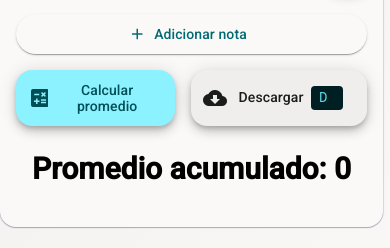
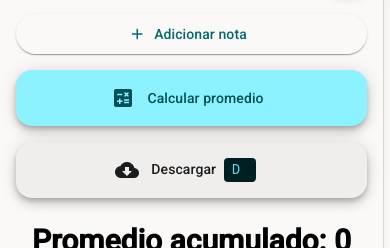
Before and after one commit to MrNizzy/promediar-angular, an Angular app: page / in a window 390 px wide. Shown: the part 416-664 px from the top of the page. Built offline with nearby package versions, Linux system fonts and the light colour scheme.

Commit message:
add: ajustar estilos de botones en los componentes de descarga de imágenes y promediar para mejorar la usabilidad

```diff
--- a/src/app/components/download-image/download-image.component.scss
+++ b/src/app/components/download-image/download-image.component.scss
@@ -1,4 +1,5 @@
 .button--download {
+  width: 100%;
   background-color: var(--mat-sys-surface-container);
   color: var(--mat-sys-on-surface);
   transition: 0.2s ease-in-out all;
--- a/src/app/components/promediar/promediar.component.scss
+++ b/src/app/components/promediar/promediar.component.scss
@@ -99,4 +99,7 @@
     padding: 1rem;
     width: 90%;
   }
+  .button-group {
+    grid-template-columns: 1fr;
+  }
 }
```
